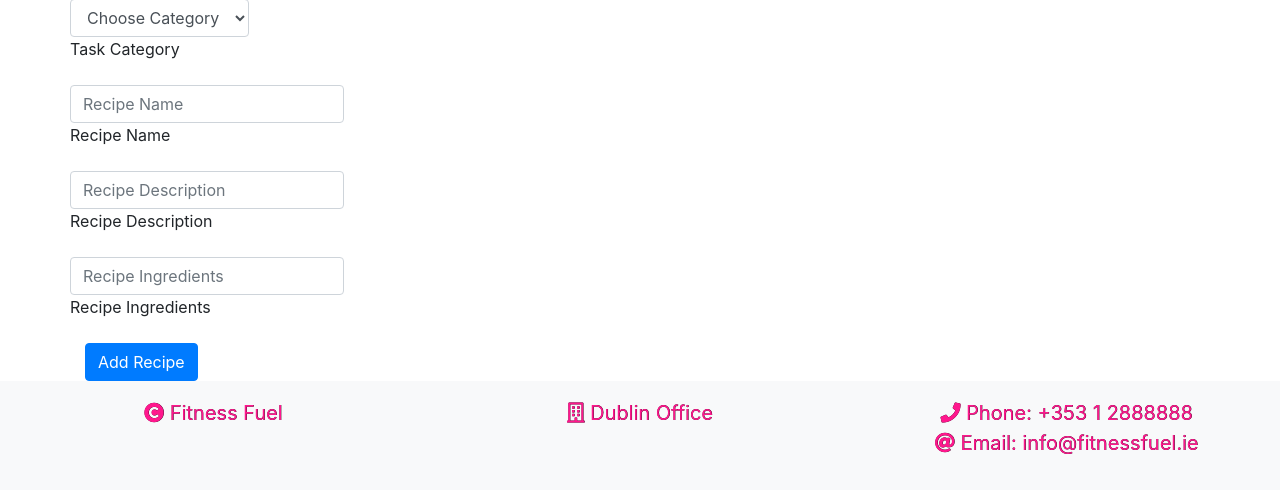
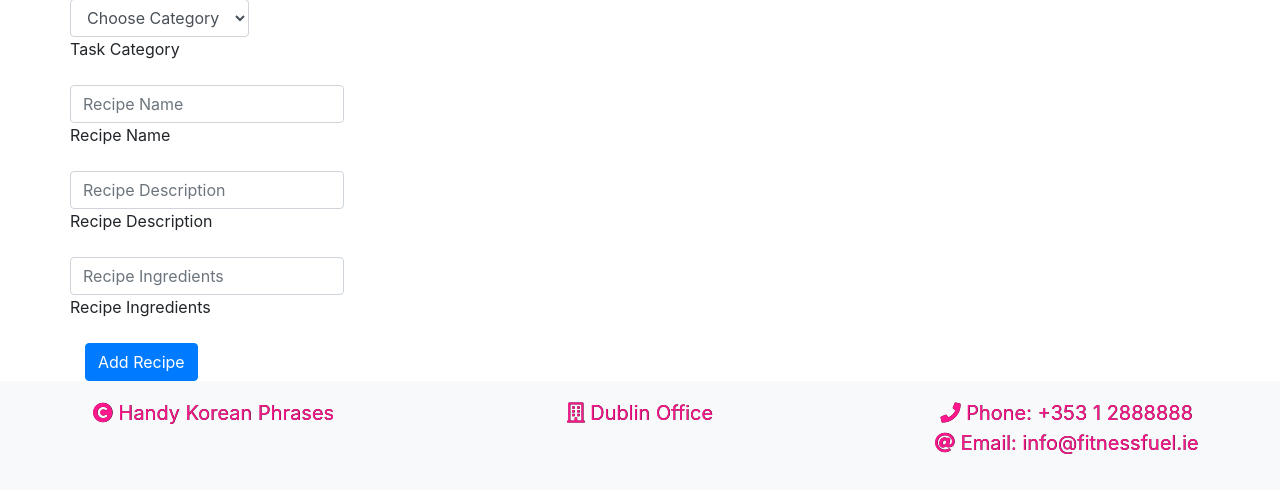
Before and after one commit to JHR1986/johnhenryroche-ms3-fitnessfuel, a Flask app: page /add_task in a window 1280 px wide. Shown: the part 153-646 px from the top of the page. Run offline with Flask 2, Linux system fonts and the light colour scheme; data that the repository does not hold is empty; some libraries are stand-ins or nearby versions.

Commit message:
Update text in footer

```diff
--- a/templates/base.html
+++ b/templates/base.html
@@ -81,7 +81,7 @@
             <div class="row">
                 <div class="col-lg-4 footer-text">
                     <p>
-                        <i class="fas fa-copyright"></i> Fitness Fuel
+                        <i class="fas fa-copyright"></i> Handy Korean Phrases
                     </p>
                 </div>
                 <div class="col-lg-4 footer-text">
```
